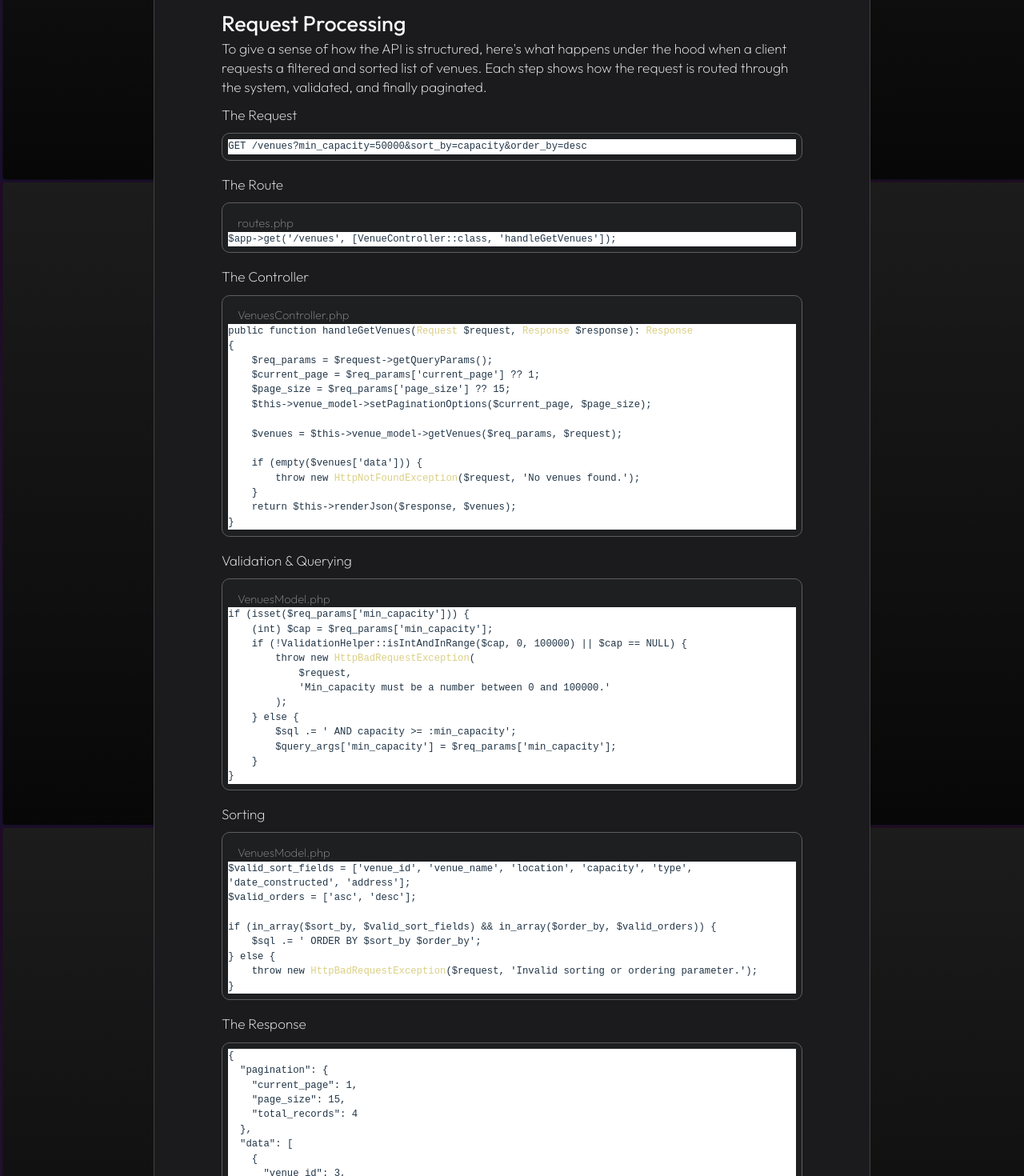
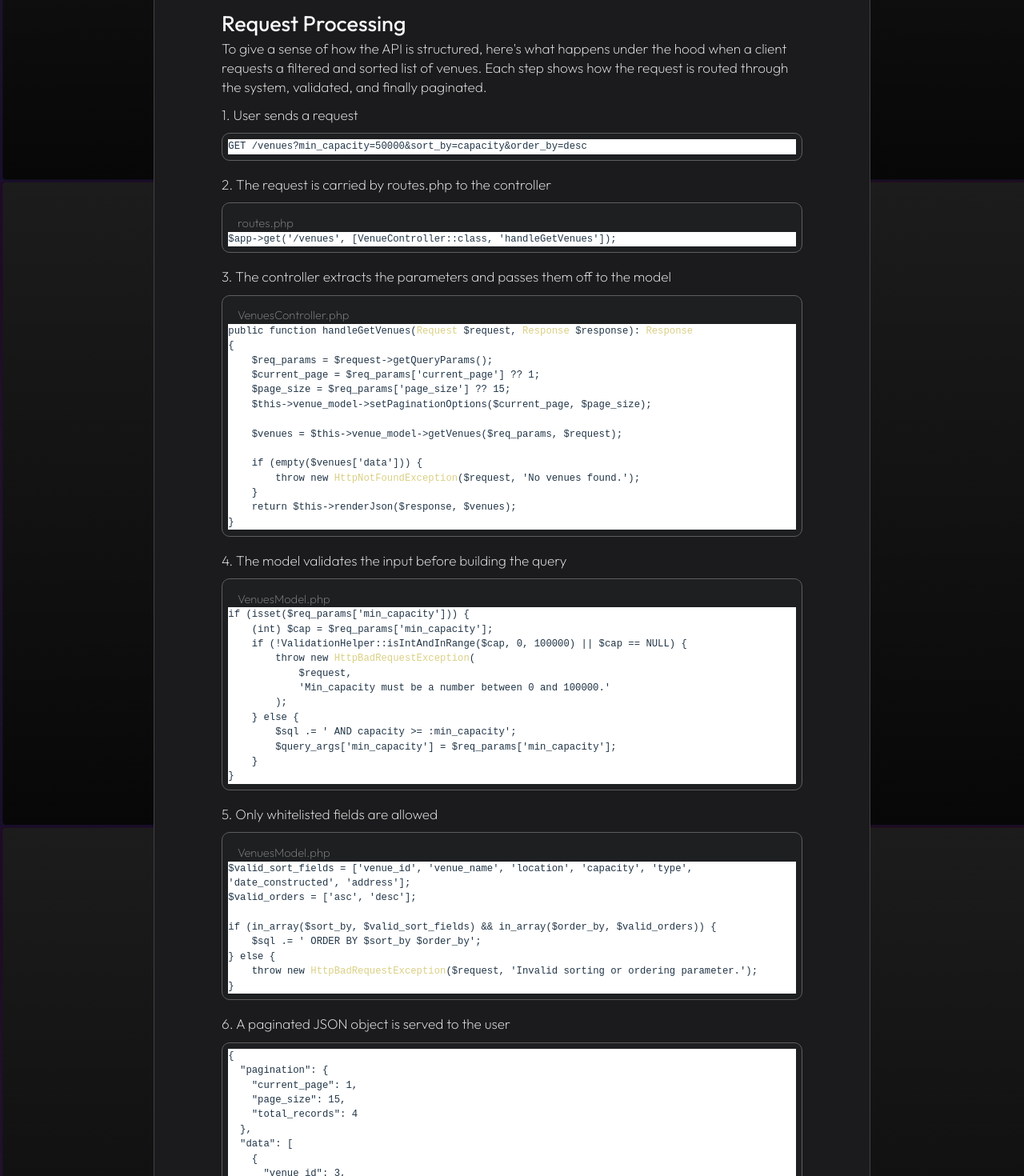
Before and after one commit to hedi3489/my-portfolio, a React (Vite) app: page /projects/olympics-api in a window 1280 px wide. Shown: the part 580-2050 px from the top of the page at 80% size. Built offline with nearby package versions, Linux system fonts and the light colour scheme.

Commit message:
Updating Request Processing section

```diff
--- a/src/components/APIProject.jsx
+++ b/src/components/APIProject.jsx
@@ -64,13 +64,16 @@ function APIProjectPage() {
                         ]}
                     />
 
-                    <p>The Request</p>
+                    {/* <h3>Request</h3> */}
+                    <p>1. User sends a request</p>
                     <CodeSnippet language="http" code="GET /venues?min_capacity=50000&sort_by=capacity&order_by=desc" />
 
-                    <p>The Route</p>
+                    {/* <h3>The Route</h3> */}
+                    <p>2. The request is carried by routes.php to the controller</p>
                     <CodeSnippet subtitle="routes.php" code="$app->get('/venues', [VenueController::class, 'handleGetVenues']);" />
 
-                    <p>The Controller</p>
+                    {/* <h3>The Controller</h3> */}
+                    <p>3. The controller extracts the parameters and passes them off to the model</p>
                     <CodeSnippet subtitle="VenuesController.php" code="public function handleGetVenues(Request $request, Response $response): Response
 {
     $req_params = $request->getQueryParams();
@@ -86,7 +89,7 @@ function APIProjectPage() {
     return $this->renderJson($response, $venues);
 }"/>
 
-                    <p>Validation & Querying</p>
+                    <p>4. The model validates the input before building the query</p>
                     <CodeSnippet subtitle="VenuesModel.php" code="if (isset($req_params['min_capacity'])) {
     (int) $cap = $req_params['min_capacity'];
     if (!ValidationHelper::isIntAndInRange($cap, 0, 100000) || $cap == NULL) {
@@ -100,7 +103,7 @@ function APIProjectPage() {
     }
 }"/>
 
-                    <p>Sorting</p>
+                    <p>5. Only whitelisted fields are allowed</p>
                     <CodeSnippet subtitle="VenuesModel.php" code="$valid_sort_fields = ['venue_id', 'venue_name', 'location', 'capacity', 'type', 'date_constructed', 'address'];
 $valid_orders = ['asc', 'desc'];
 
@@ -110,7 +113,7 @@ if (in_array($sort_by, $valid_sort_fields) && in_array($order_by, $valid_orders)
     throw new HttpBadRequestException($request, 'Invalid sorting or ordering parameter.');
 }"/>
 
-                    <p>The Response</p>
+                    <p>6. A paginated JSON object is served to the user</p>
                     <CodeSnippet language="json" code='{
   "pagination": {
     "current_page": 1,
--- a/src/styles/Typography.css
+++ b/src/styles/Typography.css
@@ -106,7 +106,7 @@ ul {
   /* line-height: 1.35; */
   font-weight: 400;
   color: rgba(255, 255, 255, 0.82);
-  margin: 1.1em 0 0.5em 0;
+  /* margin: 1.1em 0 0.5em 0; */
 }
 
 .project-page-container .prose p,
```
